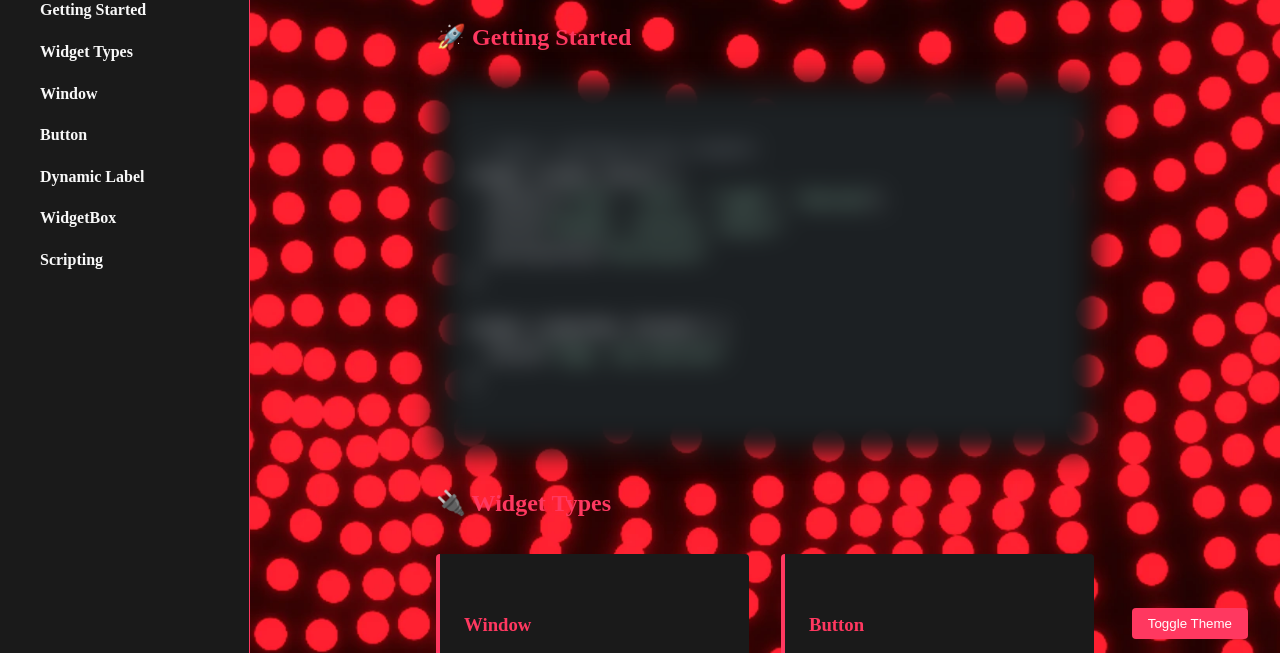
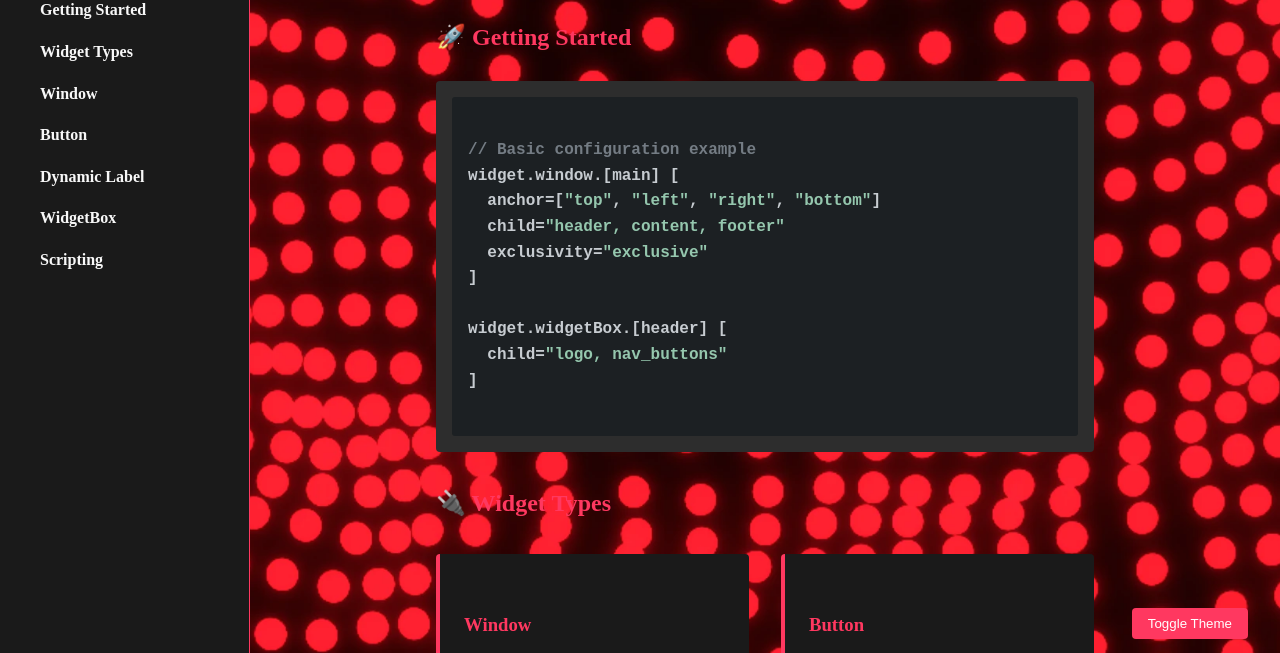
Before and after one commit to binarylinuxx/rustg.github.io, a plain HTML site: page index.html in a window 1280 px wide. Shown: the part 129-782 px from the top of the page. Drawn offline with nearby package versions, Linux system fonts and the light colour scheme.

Commit message:
Initial documentation

```diff
--- a/index.html
+++ b/index.html
@@ -75,8 +75,7 @@ body {
         }
 
         .widget-example {
-            background-color: rgba(20,20,20,01);
-            filter: blur(12px);
+			background-color: var(--code-bg);
             padding: 1rem;
             border-radius: 4px;
             margin: 1.5rem 0;
```
